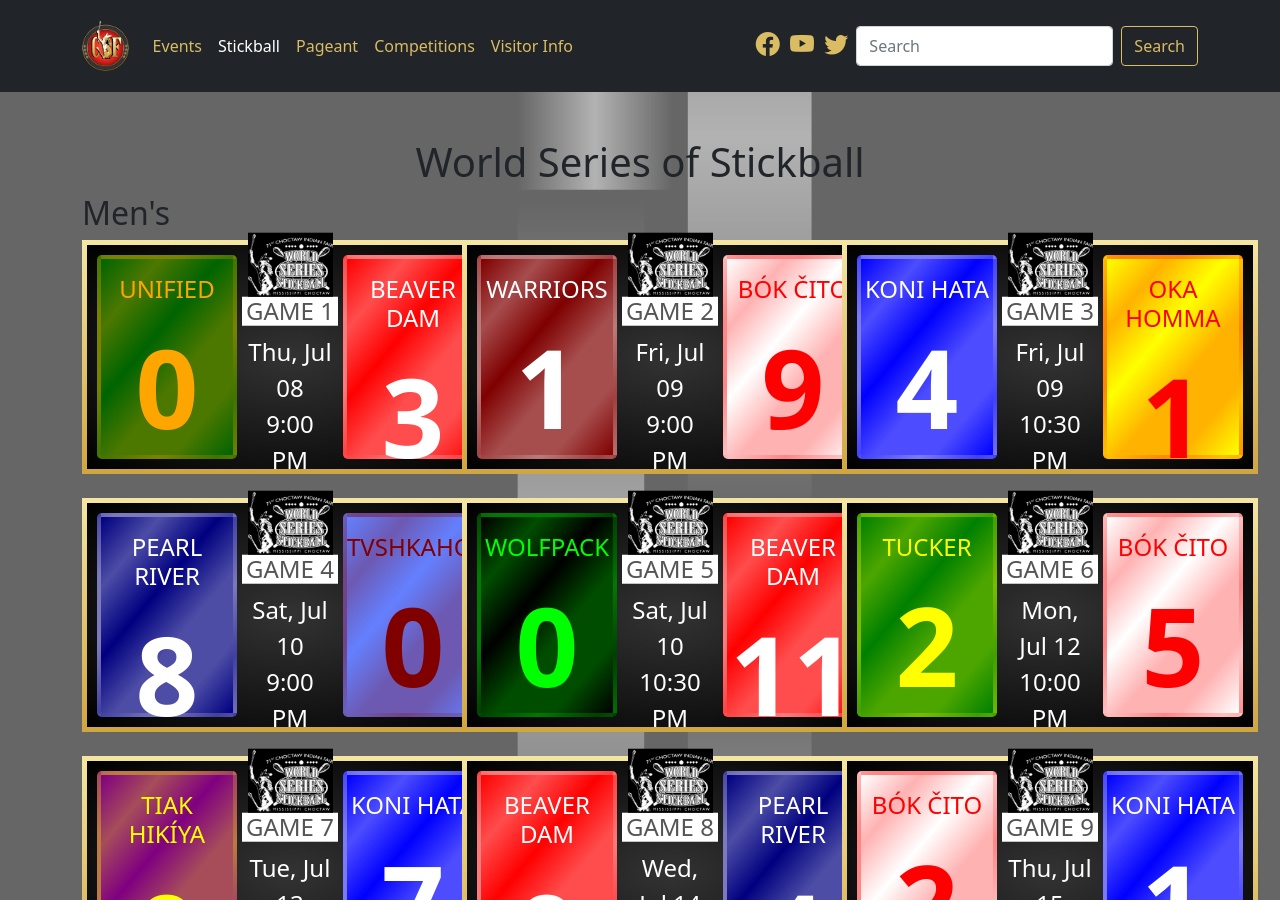
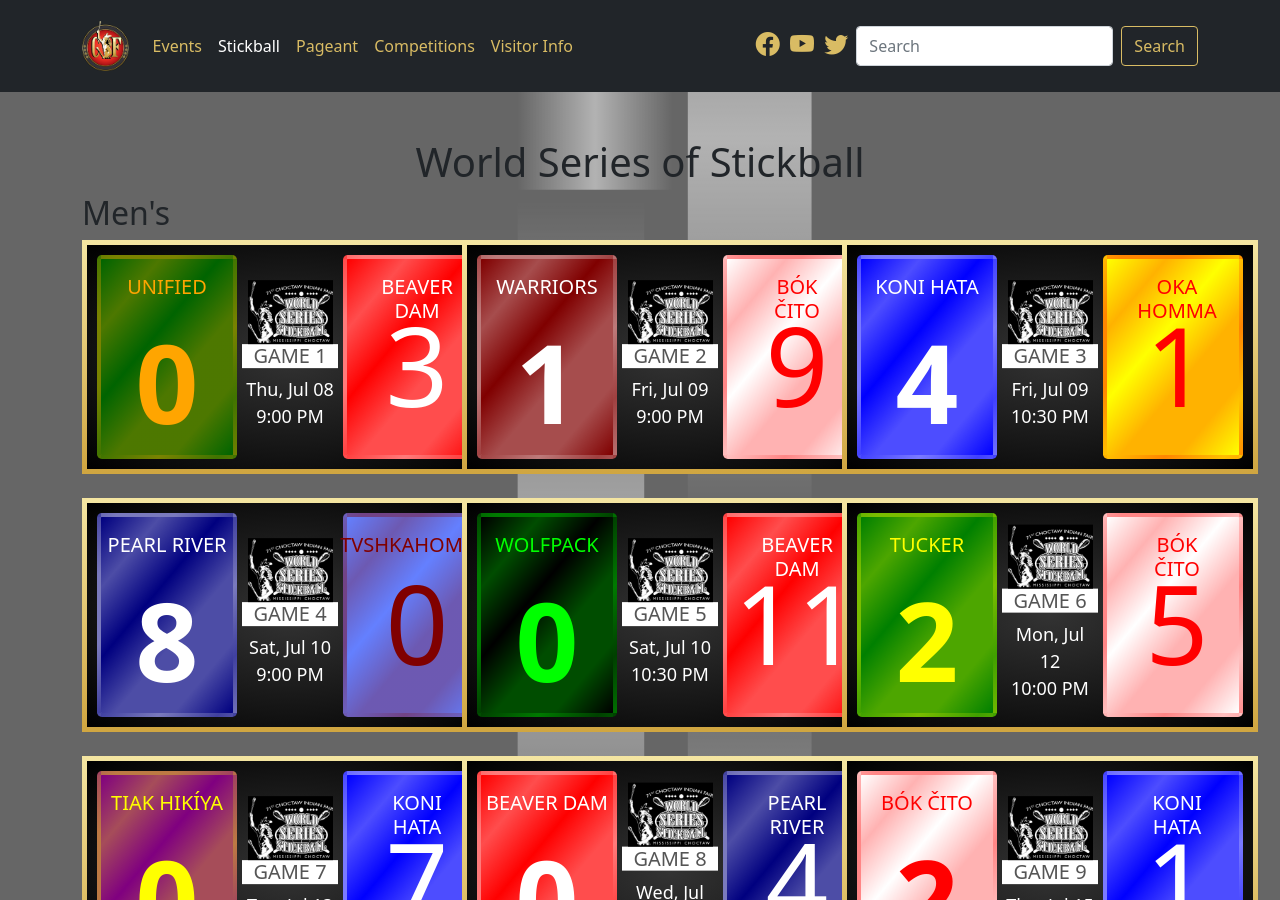
Before and after one commit to smattera/smattera.github.io, a Jekyll site: the page built from stickball/index.md, in a window 1280 px wide and 900 px high. Built offline with Jekyll 4.4.1, drawn with Linux system fonts in a browser that asks for light colours; nearby versions of some CDN libraries.

Commit message:
Update game.html

```diff
--- a/_includes/game.html
+++ b/_includes/game.html
@@ -19,19 +19,21 @@
 
   <div class="card-gold-border text-center text-white mx-auto position-relative p-3" style="width: 416px; height: 234px; background: radial-gradient(#333, #000);">
     <div class="position-absolute top-50 start-0 translate-middle-y rounded-3" style="width: 140px; height: 204px; background: linear-gradient(130deg, rgba({{ include.t1c2 }}, 0), rgba({{ include.t1c2 }}, 0.3), rgba({{ include.t1c2 }}, 0), rgba({{ include.t1c2 }}, 0.3), rgba({{ include.t1c2 }}, 0.3), rgba({{ include.t1c2 }}, 0)), rgba({{ include.t1c }}, 1); color: rgba({{ include.t1c2 }},1); margin-left: 10px; border: 4px solid rgba({{ include.t1c2 }}, 0.25);">
-      <p class="h4 pt-3">{{ include.t1 }}</p>
+      <p class="h5 pt-3">{{ include.t1 }}</p>
       <p class="h2 fw-bold pt-2" style="font-size: 110px;">{{ include.t1s }}</p>
     </div>
     <div class="position-absolute top-50 start-50 translate-middle" style="width: 96px;">
       <img src="../assets/img/wss.jpg" class="img-fluid lighten" style="max-width: 85px">
       <div style="background: white; color: #555;">
-        <p class="h4">GAME {{ include.g }}</p>
+        <p class="h5">GAME {{ include.g }}</p>
       </div>
-      <p class="m-1" style="font-size: 24px;">{{ include.d }}<br>{{ include.hr }}</p>
+      <p class="m-1" style="font-size: 18px;">{{ include.d }}<br>{{ include.hr }}</p>
     </div>
     <div class="position-absolute top-50 end-0 translate-middle-y rounded-3" style="width: 140px; height: 204px; background: linear-gradient(130deg, rgba({{ include.t2c2 }}, 0), rgba({{ include.t2c2 }}, 0.3), rgba({{ include.t2c2 }}, 0), rgba({{ include.t2c2 }}, 0.3), rgba({{ include.t2c2 }}, 0.3), rgba({{ include.t2c2 }}, 0)), rgba({{ include.t2c }}, 1.0); white; color: rgba({{ include.t2c2 }},1);margin-right: 10px; border: 4px solid rgba({{ include.t2c2 }}, 0.25);">
-      <p class="h4 pt-3">{{ include.t2 }}</p>
-      <p class="h2 fw-bold pt-2" style="font-size: 110px;">{{ include.t2s }}</p>
+      <div class="position-relative" style="width:140px;height:204px;">
+        <p class="h5 pt-3 position-absolute top-0 start-50 translate-middle-x">{{ include.t2 }}</p>
+        <p class="position-absolute bottom-0 start-50 translate-middle-x" style="font-size: 110px;">{{ include.t2s }}</p>
+      </div>
     </div>
   </div>
 
```
